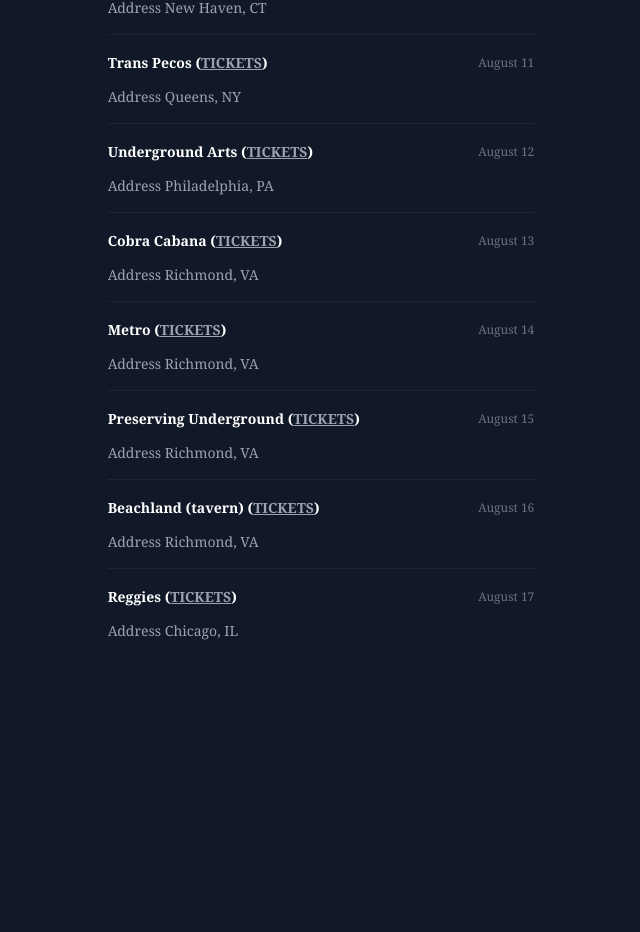
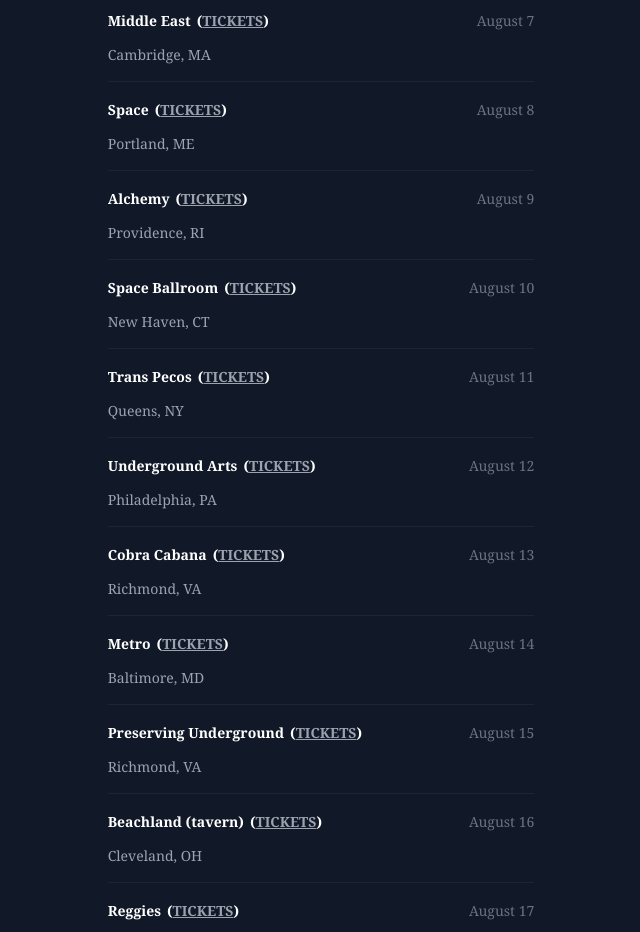
Before and after one commit to nmcmaster/krallice-tour-2024, a Gatsby site: page / in a window 1280 px wide. Shown: the part 353-1285 px from the top of the page, without its empty margins (319-959 px from the left). Before the commit the page ends 1010 px from the top, so only its background shows below. Built offline with nearby package versions, Linux system fonts and the light colour scheme; Gatsby itself is replaced by a stand-in of ours.

Commit message:
first draft

```diff
--- a/src/components/Shows.tsx
+++ b/src/components/Shows.tsx
@@ -1,91 +1,5 @@
 import React from "react";
-
-interface Show {
-	venue: string;
-	link: string;
-	date: string;
-	address: string;
-	cityState: string;
-}
-const shows: Show[] = [
-	{
-		venue: "Middle East",
-		link: "http://google.com",
-		date: "August 7",
-		address: "Address",
-		cityState: "Cambridge, MA",
-	},
-	{
-		venue: "Space",
-		link: "http://google.com",
-		date: "August 8",
-		address: "Address",
-		cityState: "Portland, ME",
-	},
-	{
-		venue: "Alchemy",
-		link: "http://google.com",
-		date: "August 9",
-		address: "Address",
-		cityState: "Providence, RI",
-	},
-	{
-		venue: "Space Ballroom",
-		link: "http://google.com",
-		date: "August 10",
-		address: "Address",
-		cityState: "New Haven, CT",
-	},
-	{
-		venue: "Trans Pecos",
-		link: "http://google.com",
-		date: "August 11",
-		address: "Address",
-		cityState: "Queens, NY",
-	},
-	{
-		venue: "Underground Arts",
-		link: "http://google.com",
-		date: "August 12",
-		address: "Address",
-		cityState: "Philadelphia, PA",
-	},
-	{
-		venue: "Cobra Cabana",
-		link: "http://google.com",
-		date: "August 13",
-		address: "Address",
-		cityState: "Richmond, VA",
-	},
-	{
-		venue: "Metro",
-		link: "http://google.com",
-		date: "August 14",
-		address: "Address",
-		cityState: "Richmond, VA",
-	},
-	{
-		venue: "Preserving Underground",
-		link: "http://google.com",
-		date: "August 15",
-		address: "Address",
-		cityState: "Richmond, VA",
-	},
-	{
-		venue: "Beachland (tavern)",
-		link: "http://google.com",
-		date: "August 16",
-		address: "Address",
-		cityState: "Richmond, VA",
-	},
-	{
-		venue: "Reggies",
-		link: "http://google.com",
-		date: "August 17",
-		address: "Address",
-		cityState: "Chicago, IL",
-	},
-];
+import { shows } from "../utils/data";
 
 export default function Shows() {
 	return (
@@ -97,26 +11,25 @@
 				<li key={show.date} className="py-4">
 					<div className="flex items-center gap-x-3">
 						<h3 className="flex-auto truncate text-sm font-semibold leading-6 text-white">
-							{show.venue} (
-							<a href={show.link} className="text-gray-400 underline">
+							<span className="mr-1.5">{show.venue}</span>
+							(<a
+								href={show.link}
+								target="_blank"
+								className="text-gray-400 underline"
+							>
 								TICKETS
-							</a>
-							)
+							</a>)
+
 						</h3>
 						<time
 							dateTime={show.date}
-							className="flex-none text-xs text-gray-500"
+							className="flex-none text-sm text-gray-500"
 						>
 							{show.date}
 						</time>
 					</div>
 					<p className="mt-3 truncate text-sm text-gray-500">
-						<span className="text-gray-400">{show.address}</span>{" "}
-						{/* ( */}
-						<span className="text-gray-400">
-							{show.cityState}
-						</span>{" "}
-						{/* on <span className="text-gray-400">{show.branch}</span>) */}
+						<span className="text-gray-400">{show.cityState}</span>{" "}
 					</p>
 				</li>
 			))}
--- a/src/pages/index.tsx
+++ b/src/pages/index.tsx
@@ -1,11 +1,13 @@
 import * as React from "react";
 import type { HeadFC, PageProps } from "gatsby";
 import Shows from "../components/Shows";
+import { GatsbyImage, StaticImage } from "gatsby-plugin-image";
 
 const IndexPage: React.FC<PageProps> = () => {
 	return (
-		<main className="h-screen w-screen text-white font-serif">
-			<h1 className="text-center text-2xl">WORLD TOUR 2024</h1>
+		<main className="h-screen w-screen text-white font-serif"><div className="flex justify-center">
+			<StaticImage alt="krallice logo" src='../images/krallicelogo.png' className="w-1/3" /></div>
+			<h1 className="text-center text-2xl mt-4 mb-1">KRALLICE WORLD TOUR 2024</h1>
 			<Shows />
 		</main>
 	);
--- /dev/null
+++ b/src/utils/data.ts
@@ -0,0 +1,86 @@
+export interface Show {
+	venue: string;
+	link: string;
+	date: string;
+	cityState: string;
+	otherLink?: string;
+}
+export const shows: Show[] = [
+	{
+		venue: "Middle East",
+		link: "http://google.com",
+		date: "August 7",
+
+		cityState: "Cambridge, MA",
+	},
+	{
+		venue: "Space",
+		link: "https://space538.org/event/krallice-stone-crown-2024",
+		date: "August 8",
+
+		cityState: "Portland, ME",
+	},
+	{
+		venue: "Alchemy",
+		link: "http://google.com",
+		date: "August 9",
+
+		cityState: "Providence, RI",
+	},
+	{
+		venue: "Space Ballroom",
+		link: "https://www.eventbrite.com/e/krallice-tickets-887779892557",
+		date: "August 10",
+
+		cityState: "New Haven, CT",
+	},
+	{
+		venue: "Trans Pecos",
+		link: "https://www.venuepilot.co/events/105554/orders/new#/",
+		date: "August 11",
+
+		cityState: "Queens, NY",
+	},
+	{
+		venue: "Underground Arts",
+		link: "https://dice.fm/event/a8o9x-subterranean-dissonance-presents-krallice-12th-aug-underground-arts-philadelphia-tickets",
+		date: "August 12",
+
+		cityState: "Philadelphia, PA",
+	},
+	{
+		venue: "Cobra Cabana",
+		link: "https://www.eventbrite.com/e/krallice-cobra-cabana-813-tickets-894546240887",
+		date: "August 13",
+
+		cityState: "Richmond, VA",
+	},
+	{
+		venue: "Metro",
+		link: "https://dice.fm/partner/dice/event/omw5g-krallice-w-vaelastrasz-14th-aug-metro-baltimore-baltimore-tickets",
+		date: "August 14",
+
+		cityState: "Baltimore, MD",
+	},
+	{
+		venue: "Preserving Underground",
+		link: "https://www.eventbrite.com/e/krallice-a-special-2-hr-performance-tickets-883575737817",
+		date: "August 15",
+		otherLink: "https://www.instagram.com/p/C506mVVLaI9",
+		cityState: "Richmond, VA",
+	},
+	{
+		venue: "Beachland (tavern)",
+		link: "https://www.ticketweb.com/event/krallice-beachland-tavern-tickets/13477364",
+		date: "August 16",
+
+		cityState: "Cleveland, OH",
+	},
+	{
+		venue: "Reggies",
+		link: "https://www.ticketweb.com/event/krallice-mare-crisium-reggies-rock-club-tickets/13435454",
+		date: "August 17",
+
+		cityState: "Chicago, IL",
+	},
+];
```
Also changed, not shown: src/images/krallicelogo.png (added), src/styles/global.css (line endings or trailing spaces).
